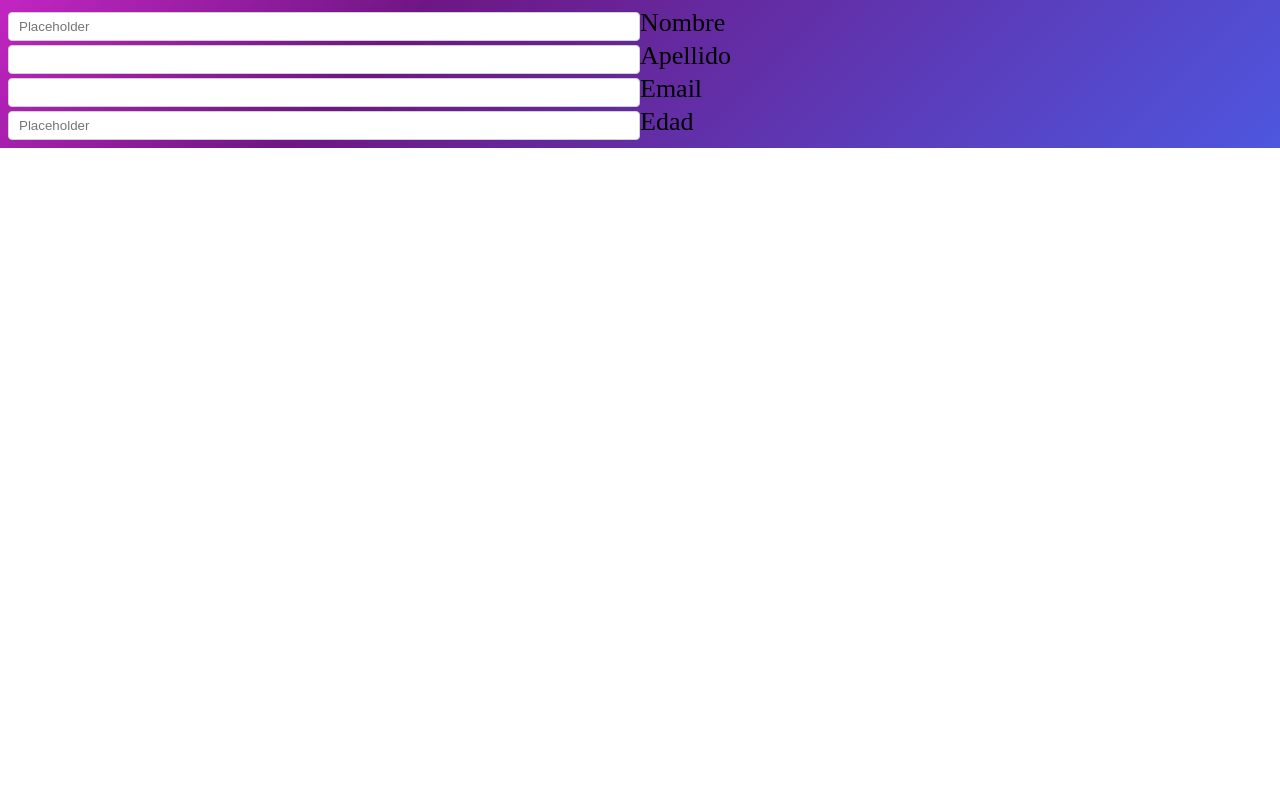
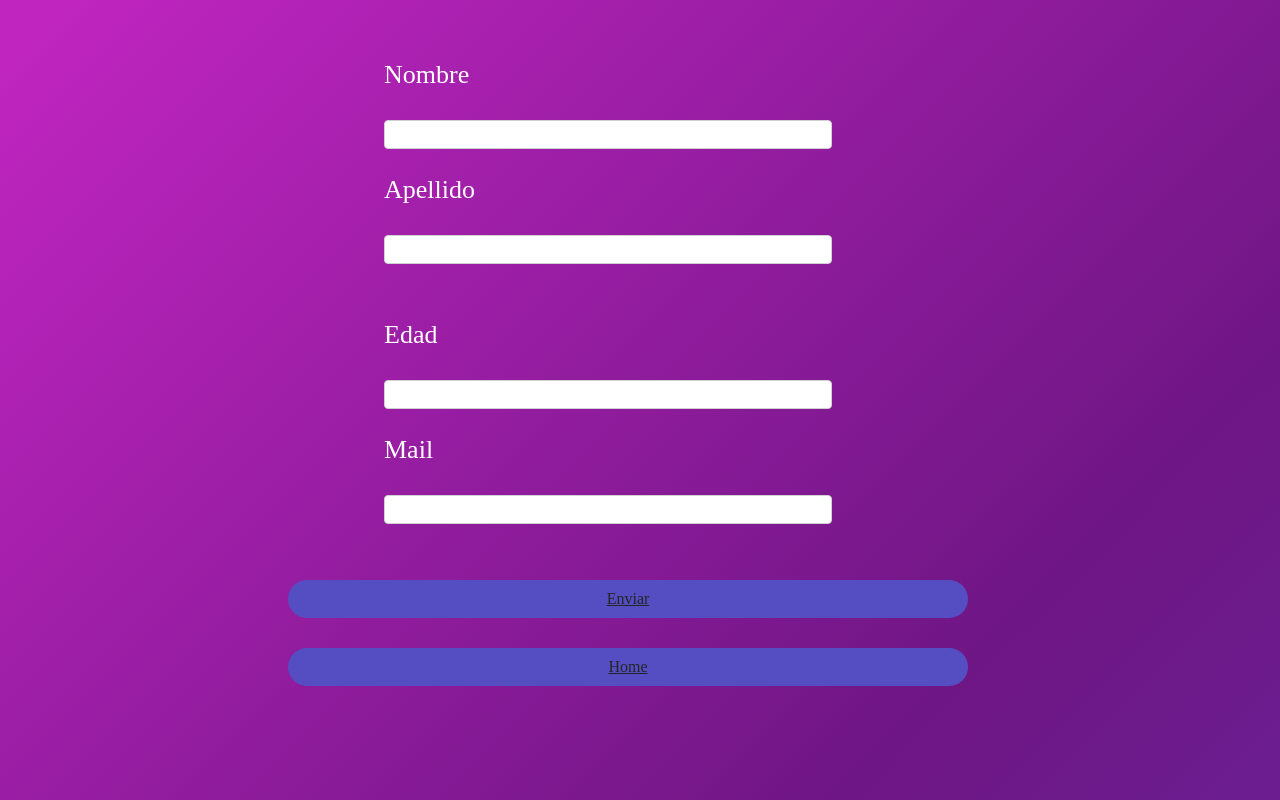
Before and after one commit to JulianaPansowyFurno/TP07_Directorio_de_personas, a React (Create React App) app in the folder tp07/: page /form in a window 1280 px wide. Shown: the top 800 px of the page. Built offline with nearby package versions, Linux system fonts and the light colour scheme.

Commit message:
terminado (por: Juliana Pansowy Furno, Nadine Lewir y Ivo Singer

```diff
--- a/tp07/package.json
+++ b/tp07/package.json
@@ -8,6 +8,7 @@
     "@testing-library/user-event": "^13.5.0",
     "materialize-css": "^1.0.0-rc.2",
     "react": "^18.2.0",
+    "react-bootstrap": "^2.8.0",
     "react-dom": "^18.2.0",
     "react-router-dom": "^6.14.2",
     "react-scripts": "5.0.1",
--- a/tp07/src/componets/Form.js
+++ b/tp07/src/componets/Form.js
@@ -1,61 +1,65 @@
-import Personas from "./Personas.json"
-import Persona from "./Persona.js"
 import { Link } from 'react-router-dom';
 import React, { useEffect, useState } from "react"
 
 
-function Estadis() {
-  //const [Edad, setEdad] = useState([]);
+function Form() {
 
-  // useEffect(() => {
-  //  PersonaMayor;
-  // }, []);
+  return (
+            <div id='Form2' >
+              <div className='left'>
+                <form>
+                    <br></br>
+                    <br></br>
 
-  var cont1 = 0;
-  {
-    Personas.map((persona) => {
-      if (persona.edad > 35) {
-        return cont1++;
-      }
-    })
-  }
+                    <div className="omrs-input-group">
+                      <label className="omrs-input-filled">
+                      <span className="omrs-input-label">Nombre</span>
+                      <p></p>
+                        <input className="u-full-width" type="text" name="NombreApellido" required></input>
+                        <p></p>
+                      </label>
+			              </div>
+
+                    <div className="omrs-input-group">
+                      <label className="omrs-input-filled">
+                      <span className="omrs-input-label">Apellido</span>
+                      <p></p>
+                        <input className="u-full-width" type="text" name="NombreApellido" required></input>
+                        <p></p>
+                      </label>
+			              </div>
+
+                    <br></br>
+                    <div id='colorLetrasLogin' className="mb-3">
+                    <div className="omrs-input-group">
+                    <label className="omrs-input-filled">
+                    <span className="omrs-input-label">Edad</span>
+                    <p></p>
+                      <input className="u-full-width" type="int" name="DNI" required></input>
+                      <p></p>
+                    </label>
+			              </div>
+                    </div>
+
+                    <div className="omrs-input-group">
+                    <label className="omrs-input-filled">
+                    <span className="omrs-input-label">Mail</span>
+                    <p></p>
+                      <input className="u-full-width" type="email" name="Mail" required></input>
+                      <p></p>
+                    </label>
+			              </div>
+                    </form>
+                    </div>
+                    <br></br>
+                    {/* BOTONES PARA LA PROXIMA PAGINA*/}
+                  <Link type="submit" className='BTN2'>Enviar</Link>
+                  <br></br>
+                  <Link className='BTN2' to={`/`}>Home</Link>
 
 
-  const PersonaMayor = Personas.reduce((prev, current) => {
-    return parseInt(current.edad) >= parseInt(prev.edad) ? current : prev;
-  })
-
-  const PersonaMenor = Personas.reduce((prev, current) => {
-    return parseInt(current.edad) <= parseInt(prev.edad) ? current : prev;
-  })
-
-  return (
-  <div className="row">
-  <form className="col s12">
-    <div className="row">
-      <div className="input-field col s6">
-        <input placeholder="Placeholder" id="first_name" type="text" className="validate"/>
-        <label for="first_name">Nombre</label>
-      </div>
-      <div className="input-field col s6">
-        <input id="last_name" type="text" className="validate"/>
-        <label for="last_name">Apellido</label>
-      </div>
-    </div>
-    <div className="row">
-      <div className="input-field col s12">
-        <input id="email" type="email" className="validate"/>
-        <label for="email">Email</label>
-      </div>
-      <div className="input-field col s6">
-        <input placeholder="Placeholder" id="first_name" type="text" className="validate"/>
-        <label for="first_name">Edad</label>
-      </div>
-    </div>
-
-  </form>
-</div>
+          </div>
   );
 }
 
-export default Estadis;
+export default Form;
--- a/tp07/src/componets/Home.js
+++ b/tp07/src/componets/Home.js
@@ -14,9 +14,11 @@ function Home() {
 
       {Personas.map((persona) => {
         return(
+
           <div key={persona.id} >
-              <Link to={`/persona/${persona.id}`} className='Persona'>{persona.nombre}</Link>
+              <Link to={`/persona/${persona.id}`} className='BTN3'> {persona.nombre}</Link>
             <br></br>
+
           </div>
         );
     })}
--- a/tp07/src/componets/Persona.js
+++ b/tp07/src/componets/Persona.js
@@ -1,5 +1,7 @@
 import Personas from "./Personas.json"
 import { useParams } from "react-router-dom";
+import Container from "react-bootstrap/Container";
+import Table from "react-bootstrap/Table";
 
 
 function Persona() {
@@ -7,14 +9,13 @@ function Persona() {
   const persona = Personas.find((elem) => elem.id === id)
   console.log(persona + "persona")
   return (
-    <div className="App">
-          <div>
-             <p>{persona.id}</p>
-            <p>{persona.apellido}</p>
-            <p>{persona.email}</p>
-            <p>{persona.edad}</p>
-          </div>
-    </div>
+    <div className="per">
+            <h1>Datos personales:</h1>
+            <h3>Id: {persona.id}</h3>
+            <h3>Apellido: {persona.apellido}</h3>
+            <h3>Email: {persona.email}</h3>
+            <h3>Edad: {persona.edad}</h3>
+        </div>
   );
 }
 
--- a/tp07/src/index.css
+++ b/tp07/src/index.css
@@ -1,21 +1,28 @@
 body {
-  /* margin: 0;
+   margin: 0;
   font-family: -apple-system, BlinkMacSystemFont, 'Segoe UI', 'Roboto', 'Oxygen',
     'Ubuntu', 'Cantarell', 'Fira Sans', 'Droid Sans', 'Helvetica Neue',
     sans-serif;
   -webkit-font-smoothing: antialiased;
-  -moz-osx-font-smoothing: grayscale; */
+  -moz-osx-font-smoothing: grayscale;
    background-image: linear-gradient(-225deg, #c025c0 1%, #6f1685 30%, #4d57df 100%);
-  /* background-image: url(https://static.platzi.com/media/blog/semana4-blog_estilizar-componentes-react-cover-a179cf65-b1c5-4884-a225-92f8a665b7f5.png); */
+
   font-family: 'Delicious Handrawn', cursive;
-  font-size: 26px;
   min-height: 100%;
   color: #fff;
   background-repeat: no-repeat;
   background-size: cover;
-
+  margin: 0;
+  padding: 0;
+  font-size: 26px;
 }
 
+html {
+  min-height: 100%;
+   height: 520%;
+  background-repeat: no-repeat;
+  background-size: cover;
+}
 
 
 code {
@@ -23,7 +30,7 @@ code {
     monospace;
 }
 
-/* Form */
+/* Form
 /* label color */
 .input-field label {
   color: #000;
@@ -50,32 +57,51 @@ code {
 /* icon prefix focus color */
 .input-field .prefix.active {
   color: #000;
-}
+} */
 
-.Persona{
-  background-color: #e3a9d2; /* Color de fondo pastel */
+
+#BTN1{
+  background-color: #343434; /* Color de fondo pastel */
   border: none;
   border-radius: 20px; /* Borde redondeado */
   padding: 10px 20px; /* Espaciado interno */
   font-family: 'Delicious Handrawn', cursive;
   font-size: 16px; /* Tamaño de la fuente */
-   /* Color del texto */
+  color: #252525; /* Color del texto */
   cursor: pointer;
   text-align: center;
-  width: 5%;
-  height: 20%;
+  width: 50%;
   display: flex;
     align-items: center;
     justify-content: center;
-    margin-left: 45%;
+    margin-left: 22.5%;
 }
 
-.Persona:hover {
+
+.BTN{
+  background-color: #554ec2;
+  border: none;
+  border-radius: 20px;
+  padding: 10px 20px;
+  font-family: 'Delicious Handrawn', cursive;
+  font-size: 16px;
+  color: #252525;
+  cursor: pointer;
+  text-align: center;
+  width: 50%;
+  display: flex;
+    align-items: center;
+    justify-content: center;
+    margin-left: 22.5%;
+}
+
+.BTN:hover {
   /* Estilos adicionales al pasar el cursor sobre el botón */
   background-color: #b14197; /* Color de fondo pastel en hover */
 }
 
-.BTN{
+
+.BTN2{
   background-color: #554ec2; /* Color de fondo pastel */
   border: none;
   border-radius: 20px; /* Borde redondeado */
@@ -92,7 +118,29 @@ code {
     margin-left: 22.5%;
 }
 
-.BTN:hover {
+.BTN2:hover {
+  /* Estilos adicionales al pasar el cursor sobre el botón */
+  background-color: #b14197; /* Color de fondo pastel en hover */
+}
+
+.BTN3{
+  background-color: #e3a9d2; /* Color de fondo pastel */
+  border: none;
+  border-radius: 20px; /* Borde redondeado */
+  padding: 10px 20px; /* Espaciado interno */
+  font-family: 'Delicious Handrawn', cursive;
+  font-size: 16px; /* Tamaño de la fuente */
+  color: #000000; /* Color del texto */
+  cursor: pointer;
+  text-align: center;
+  width: 7%;
+  display: flex;
+    align-items: center;
+    justify-content: center;
+    margin-left: 44%;
+}
+
+.BTN3:hover {
   /* Estilos adicionales al pasar el cursor sobre el botón */
   background-color: #b14197; /* Color de fondo pastel en hover */
 }
@@ -136,16 +184,34 @@ code {
 }
 
 input[type="text"],
-input[type="password"],
-input[type="int"],
 input[type="email"],
-input[type="date"]
+input[type="int"]
 {
   width: 50%;
+  height: 10;
   padding: 6px 10px;
   background-color: #fff;
   border: 1px solid #D1D1D1;
   border-radius: 4px;
   box-shadow: none;
   box-sizing: border-box;
+
+
 }
+.per{
+  text-align: center;
+    align-items: center;
+    justify-content: center;
+    margin-top: 5%
+}
+
+#Form{
+  color: rgb(187, 187, 187);
+  margin-top: 15rem;
+  width: 200px;
+  height: 400 px;
+
+}
+.left{
+  margin-left: 30%;
+}
```
Also changed, not shown: 1 other file (tests, documents, lock files or other folders).
